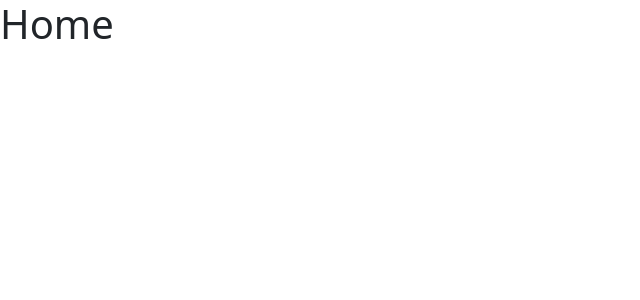
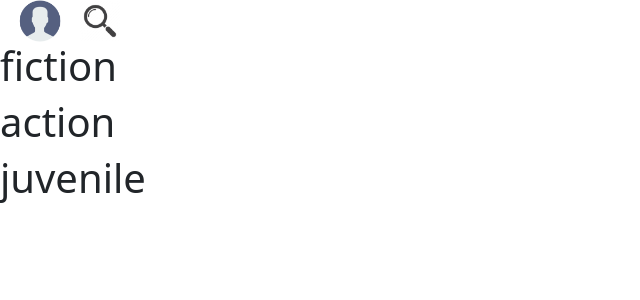
Before and after one commit to oryange/online-library, a React (Create React App) app in the folder my-app/: page / in a window 1280 px wide. Shown: the top 300 px of the page, without its empty margins (0-640 px from the left). Built offline with nearby package versions, Linux system fonts and the light colour scheme.

Commit message:
Adiciona icones e componentes de header

```diff
--- /dev/null
+++ b/my-app/src/components/BookList.js
@@ -0,0 +1,17 @@
+import React, { useContext } from 'react';
+import bookContext from '../context/bookContext';
+
+function BookList() {
+  const { booksByCategories } = useContext(bookContext);
+  return(
+    <div>
+      {
+       Object.keys(booksByCategories).map((category) => <div>
+          <h1>{category}</h1>
+       </div>)
+      }
+    </div>
+  )
+}
+
+export default BookList;
--- /dev/null
+++ b/my-app/src/components/header.js
@@ -0,0 +1,17 @@
+import React, { useContext } from 'react';
+import UserContext from '../context/userContext';
+import imgUser  from '../images/user.png';
+import imgIcon from '../images/icon.png';
+
+function Header() {
+  const { login } = useContext(UserContext);
+  return (
+  <header>
+    <img src={ imgUser } alt="user" width="80"/>
+    <span>{ login }</span>
+    <img src={ imgIcon } alt="searc" width="40"/>
+  </header>
+  );
+}
+
+export default Header;
--- a/my-app/src/pages/Home.js
+++ b/my-app/src/pages/Home.js
@@ -1,8 +1,12 @@
 import React from 'react';
+import Header from '../components/header';
+import BookList from '../components/BookList';
 
 function Home() {
-  return (<div>
-    <h1>Home</h1>
+  return (
+  <div>
+    <Header />
+    <BookList />
   </div>)
 }
 
```
Also changed, not shown: my-app/src/components/bookCard.js (added), my-app/src/images/icon.png (added), my-app/src/images/user.png (added).
